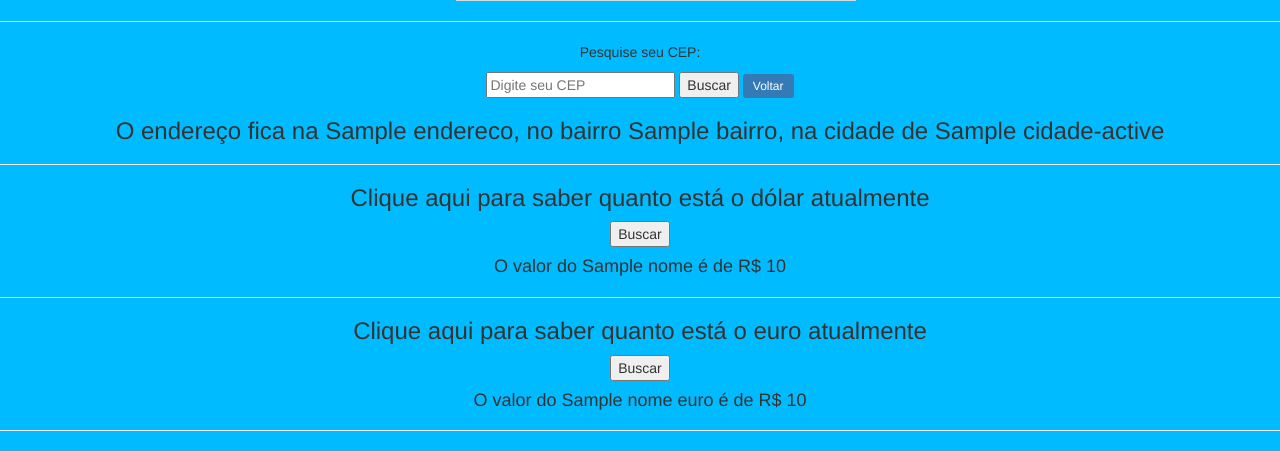
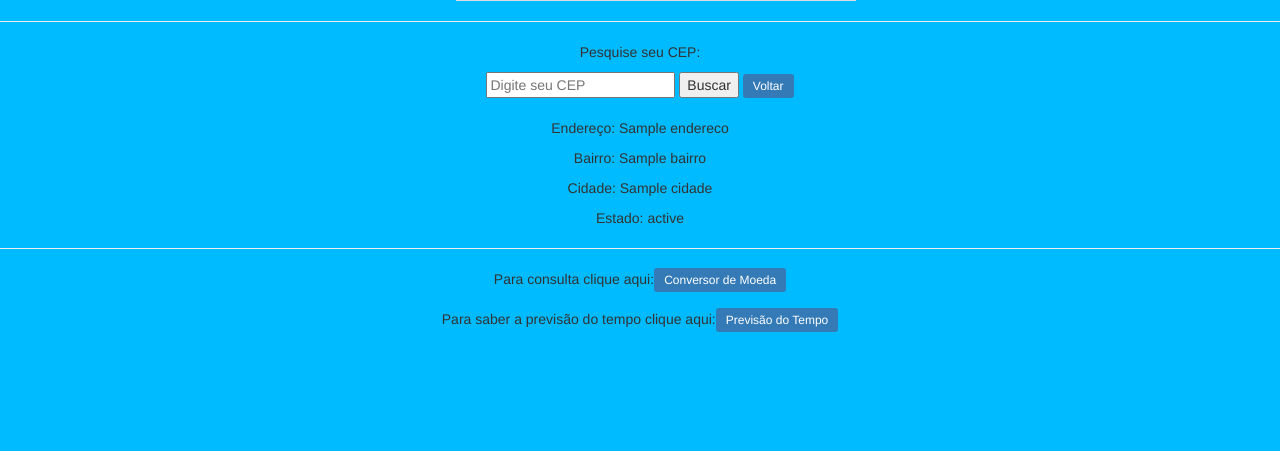
Before and after one commit to Dio30/Flask_API, a Flask app: template templates/index.html in a window 1280 px wide. Shown: the part 585-1036 px from the top of the page. After the commit the page ends 917 px from the top, so only its background shows below. Run offline with Flask 2, Linux system fonts and the light colour scheme; the template is opened without the code that fills it: most values are stand-ins (such as "Sample title", 1, 10 or a date in 2020); grey boxes marked "Sample" are stand-in pictures; some libraries are stand-ins or nearby versions.

Commit message:
segundo commit

```diff
--- a/app.py
+++ b/app.py
@@ -8,8 +8,8 @@ app = Flask(__name__)
 def home():
     return render_template('index.html')
 
-@app.route('/buscar', methods= ['GET', 'POST'])
-def buscar():
+@app.route('/buscar_pokemon', methods= ['GET', 'POST'])
+def buscar_pokemon():
     pesquisar = request.form["nome"].lower()
     try:
         link = json.loads(requests.get(f'https://pokeapi.co/api/v2/pokemon/{pesquisar}').text)
@@ -42,6 +42,7 @@ def buscar_cep():
         bairro = resposta['district']
         estado = resposta['state']
         return render_template('index.html', cidade=cidade, endereco=endereco, bairro=bairro, estado=estado)
+
     except:
         return render_template('index.html')
 
@@ -53,7 +54,7 @@ def consultar_dolar():
     resposta = requisicao.json()
     nome = resposta[moeda]['name']
     valor = float(resposta[moeda]['high']).__round__(2)
-    return render_template('index.html', nome=nome, valor=valor)
+    return render_template('conversor_moeda.html', nome=nome, valor=valor)
 
 @app.route('/consultar_euro', methods=['GET','POST'])
 def consultar_euro():
@@ -63,7 +64,25 @@ def consultar_euro():
     resposta = requisicao.json()
     nome_euro = resposta[moeda]['name']
     valor_euro = float(resposta[moeda]['high']).__round__(2)
-    return render_template('index.html', nome_euro=nome_euro, valor_euro=valor_euro)
+    return render_template('conversor_moeda.html', nome_euro=nome_euro, valor_euro=valor_euro)
+
+@app.route('/previsao_tempo', methods=['GET', 'POST'])
+def previsao_tempo():
+    API_key = 'd7c5eb336a9f9bea2f44c4e2cc117f48'
+    try:
+        cidade = request.form["cidade"].lower()
+        link = f'https://api.openweathermap.org/data/2.5/weather?q={cidade}&appid={API_key}&units=metric&lang=pt_br'
+        requisicao = requests.get(link)
+        resposta = requisicao.json()
+        tempo = float(resposta['main']['temp']).__round__()
+        maxima = float(resposta['main']['temp_max']).__round__(1)
+        minima = float(resposta['main']['temp_min']).__round__(1)
+        país = resposta['sys']['country']
+        nome = resposta['name']
+        descricao = resposta['weather'][0]['description']
+        return render_template('previsao_tempo.html', tempo=tempo, nome=nome, país=país, descricao=descricao, maxima=maxima, minima=minima)
+    except:
+        return render_template('previsao_tempo.html')
 
 if __name__ == '__main__':
     app.run(debug=True)
--- a/templates/index.html
+++ b/templates/index.html
@@ -11,10 +11,10 @@
 <body>
     <center><h1>Bem vindo</h1></center>
     <br>
-<center><form action="buscar" method="POST">
+<center><form action="buscar_pokemon" method="POST">
     <p>Pesquise seu Pokemon:</p>
     <input type="text" placeholder="Pesquisar" name="nome" autocomplete="on">
-    <button type="submit" name="buscar">Buscar</button>
+    <button type="submit" name="buscar_pokemon">Buscar</button>
     <a href="http://127.0.0.1:5000/" class="btn-primary btn-sm">Voltar</a>
     <br><br>
     <p>ID: {{ id }}</p>
@@ -29,21 +29,18 @@
     <input type="text" placeholder="Digite seu CEP" name="cep" autocomplete="on">
     <button type="submit">Buscar</button>
     <a href="http://127.0.0.1:5000/" class="btn-primary btn-sm">Voltar</a>
-    <h3>O endereço fica na {{ endereco }}, no bairro {{ bairro }}, na cidade de {{ cidade }}-{{ estado }}</h3>
+    <br><br>
+    <p>Endereço: {{ endereco }}</p>
+    <p>Bairro: {{ bairro }}</p>
+    <p>Cidade: {{ cidade }}</p>
+    <p>Estado: {{ estado }}</p>
 </form></center>
+
 <hr>
-<center><form action="consultar_dolar" method="POST">
-    <h3>Clique aqui para saber quanto está o dólar atualmente</h3>
-    <button type="submit">Buscar</button>
-    <h4>O valor do {{ nome }} é de R$ {{ valor }}</h4>
-</form></center>
-<hr>
-<center><form action="consultar_euro" method="POST">
-    <h3>Clique aqui para saber quanto está o euro atualmente</h3>
-    <button type="submit">Buscar</button>
-    <h4>O valor do {{ nome_euro }} é de R$ {{ valor_euro }}</h4>
-</form></center>
-<hr>
+<center>Para consulta clique aqui:<a href="http://127.0.0.1:5000/consultar_dolar" class="btn-primary btn-sm">Conversor de Moeda</a></center>
+<br>
+<center>Para saber a previsão do tempo clique aqui:<a href="http://127.0.0.1:5000/previsao_tempo"
+class="btn-primary btn-sm">Previsão do Tempo</a></center>
 
 <script src="https://code.jquery.com/jquery-3.6.0.slim.min.js"></script>
 <script src="https://maxcdn.bootstrapcdn.com/bootstrap/3.3.7/js/bootstrap.min.js"></script>
```
Also changed, not shown: 1 other file.
